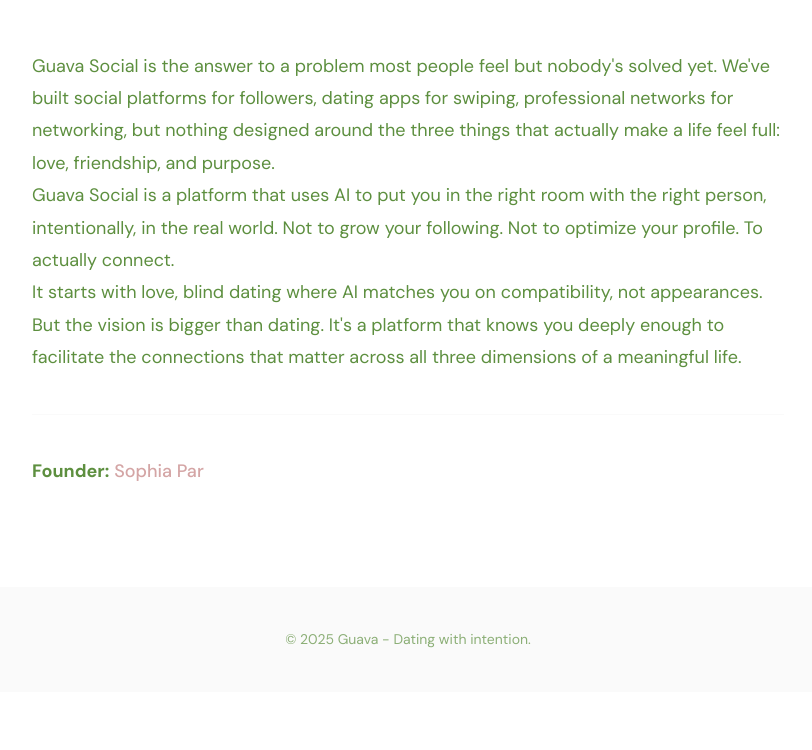
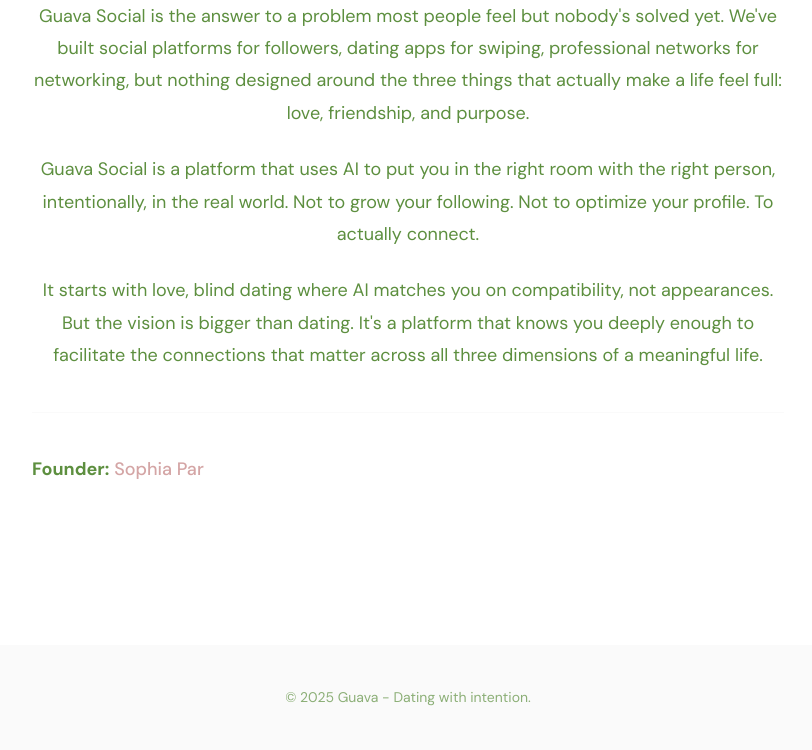
Before and after one commit to sophia-guava/guava-landing, a plain HTML site: page about.html in a window 1280 px wide. Shown: the part 271-1021 px from the top of the page, without its empty margins (232-1044 px from the left). Before the commit the page ends 963 px from the top, so only its background shows below. Drawn offline with nearby package versions, Linux system fonts and the light colour scheme.

Commit message:
Update about.html

```diff
--- a/about.html
+++ b/about.html
@@ -53,14 +53,14 @@
         }
 
        .about-section {
-    padding: 10px 0 20px 0;
+    padding: 00px 0 80px 0;
 }
 
         .page-title {
             font-family: 'Crimson Pro', serif;
             font-size: 56px;
             font-weight: 300;
-            margin-bottom: 60px;
+            margin-bottom: 20px;
             text-align: center;
         }
 
@@ -74,8 +74,9 @@
 
         .content p {
             font-size: 18px;
-            -bottom: 24px;
+            margin-bottom: 24px;
             line-height: 1.8;
+            text-align: center;
         }
 
         .founder {
```
